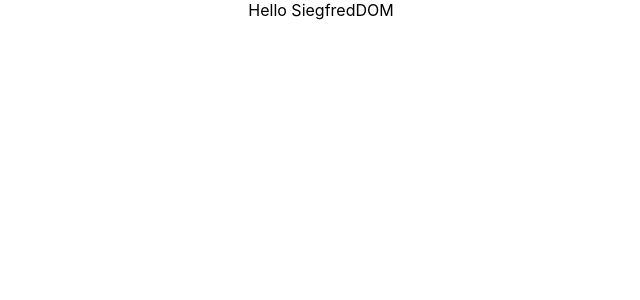
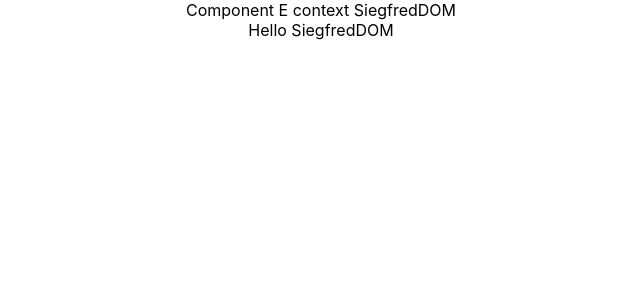
Before and after one commit to siegfred14/reactStudy, a React (Create React App) app: page / in a window 1280 px wide. Shown: the top 300 px of the page, without its empty margins (319-959 px from the left). Built offline with nearby package versions, Linux system fonts and the light colour scheme.

Commit message:
Asigning the UserContext

```diff
--- a/src/components/ComponentE.js
+++ b/src/components/ComponentE.js
@@ -1,14 +1,18 @@
 import React, { Component } from "react";
 import ComponentF from "./ComponentF";
+import UserContext from "./userContext";
 
 export class ComponentE extends Component {
   render() {
     return (
       <div>
+        Component E context {this.context}
         <ComponentF />
       </div>
     );
   }
 }
 
+ComponentE.contextType = UserContext;
+
 export default ComponentE;
--- a/src/components/userContext.js
+++ b/src/components/userContext.js
@@ -21,3 +21,4 @@ export default UserContext;
 
 // Using the context type property on a class
 // 1. export default UserContext
+// 2. Assign this UserContext to the context type property on a class (Using Component E)
```
